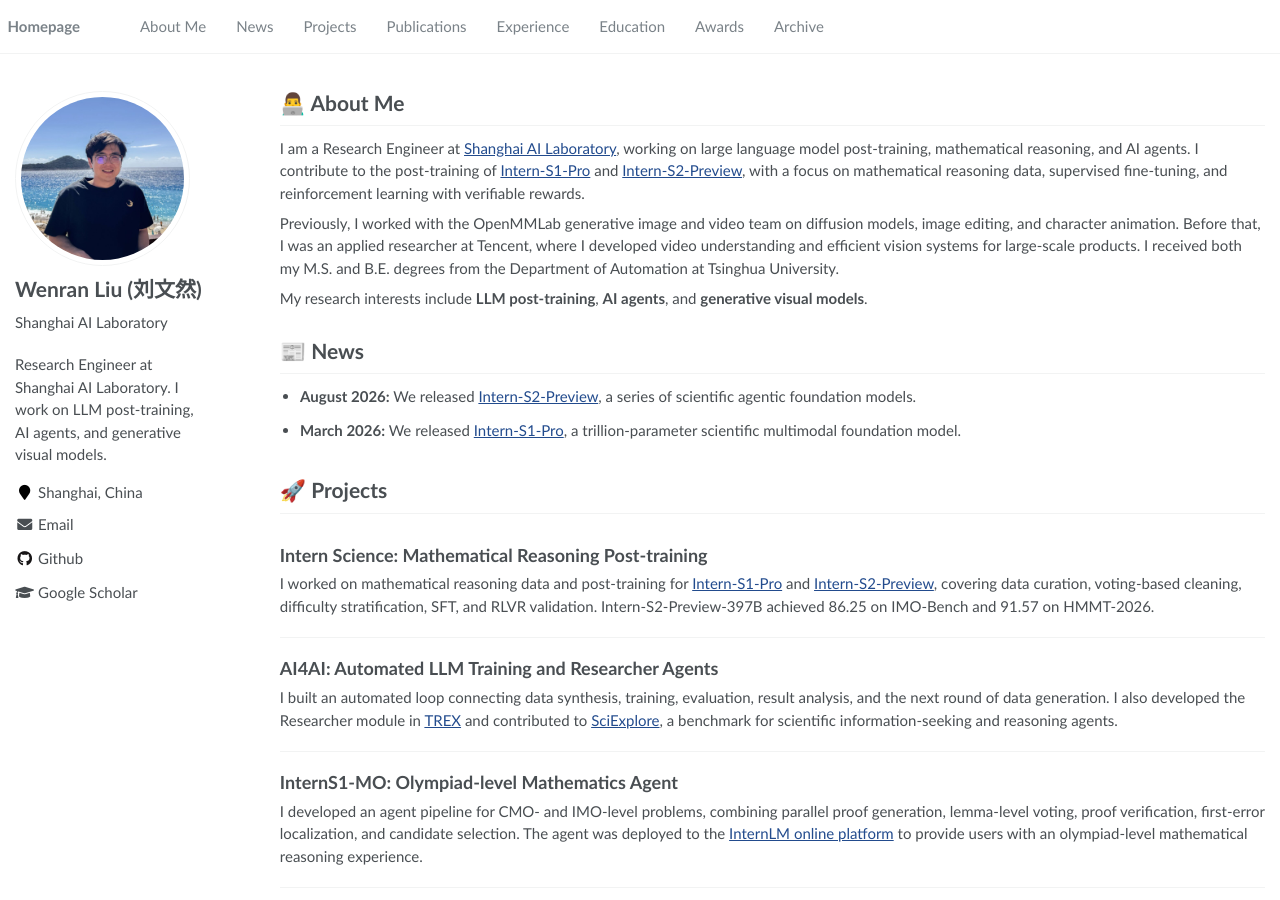
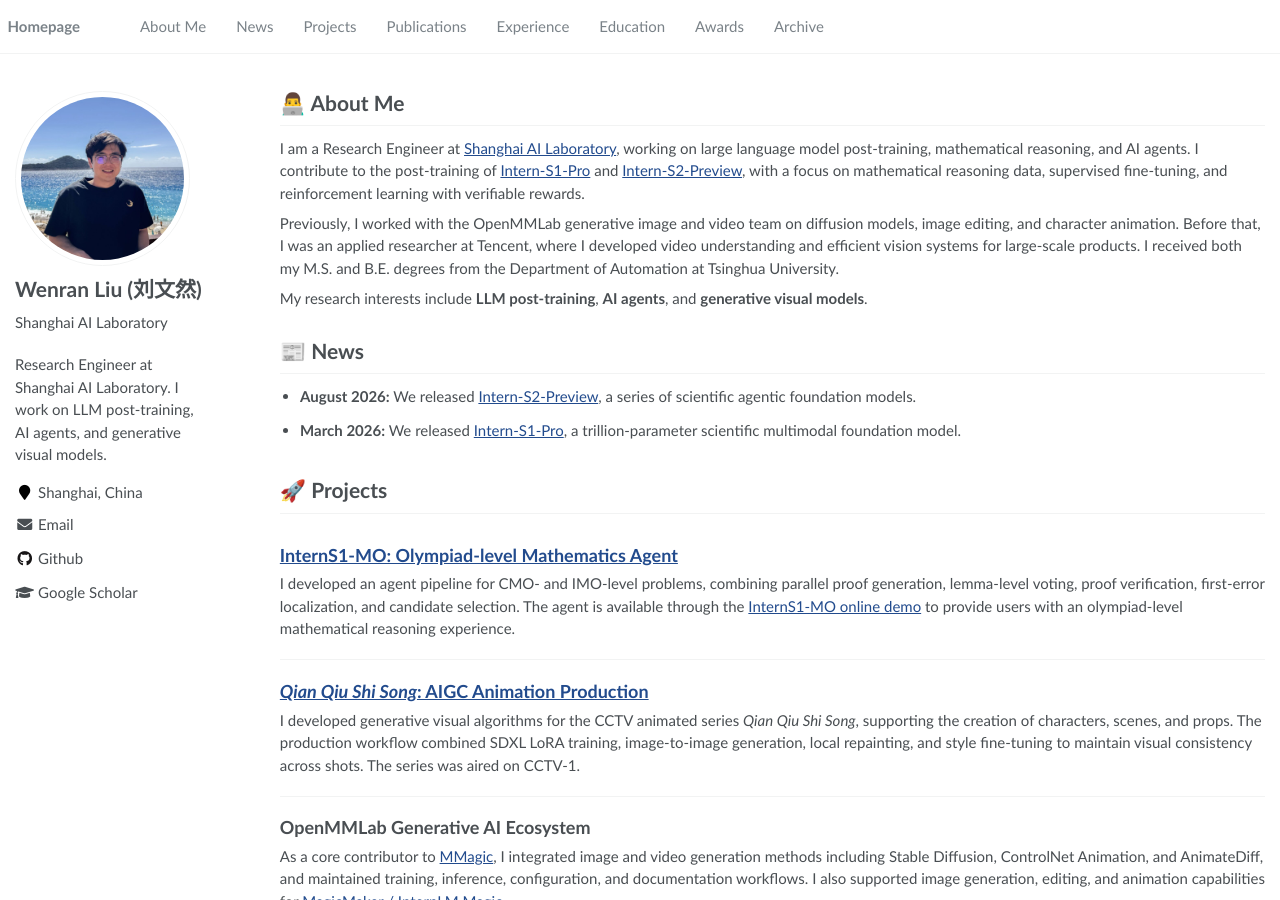
Before and after one commit to liuwenran/liuwenran.github.io, a Jekyll site: the page built from index.html, in a window 1280 px wide and 900 px high. Built offline with Jekyll 4.4.1, drawn with Linux system fonts in a browser that asks for light colours.

Commit message:
Streamline homepage projects

```diff
--- a/index.html
+++ b/index.html
@@ -45,39 +45,17 @@
 <h1>🚀 Projects</h1>
 
 <div class="project-item">
-  <h2>Intern Science: Mathematical Reasoning Post-training</h2>
-  <p>
-    I worked on mathematical reasoning data and post-training for
-    <a href="https://arxiv.org/abs/2603.25040">Intern-S1-Pro</a> and
-    <a href="https://arxiv.org/abs/2608.13505">Intern-S2-Preview</a>, covering data curation,
-    voting-based cleaning, difficulty stratification, SFT, and RLVR validation.
-    Intern-S2-Preview-397B achieved 86.25 on IMO-Bench and 91.57 on HMMT-2026.
-  </p>
-</div>
-
-<div class="project-item">
-  <h2>AI4AI: Automated LLM Training and Researcher Agents</h2>
-  <p>
-    I built an automated loop connecting data synthesis, training, evaluation, result analysis,
-    and the next round of data generation. I also developed the Researcher module in
-    <a href="https://arxiv.org/abs/2604.14116">TREX</a> and contributed to
-    <a href="https://arxiv.org/abs/2607.20926">SciExplore</a>, a benchmark for scientific
-    information-seeking and reasoning agents.
-  </p>
-</div>
-
-<div class="project-item">
-  <h2>InternS1-MO: Olympiad-level Mathematics Agent</h2>
+  <h2><a href="https://chat-staging.intern-ai.org.cn/intern-s1-mo">InternS1-MO: Olympiad-level Mathematics Agent</a></h2>
   <p>
     I developed an agent pipeline for CMO- and IMO-level problems, combining parallel proof generation,
     lemma-level voting, proof verification, first-error localization, and candidate selection.
-    The agent was deployed to the <a href="https://internlm.intern-ai.org.cn/">InternLM online platform</a>
+    The agent is available through the <a href="https://chat-staging.intern-ai.org.cn/intern-s1-mo">InternS1-MO online demo</a>
     to provide users with an olympiad-level mathematical reasoning experience.
   </p>
 </div>
 
 <div class="project-item">
-  <h2><em>Qian Qiu Shi Song</em>: AIGC Animation Production</h2>
+  <h2><a href="https://tv.cctv.com/2024/02/26/VIDAUw4U4rxtLHnKuKP9dFZV240226.shtml"><em>Qian Qiu Shi Song</em>: AIGC Animation Production</a></h2>
   <p>
     I developed generative visual algorithms for the CCTV animated series <em>Qian Qiu Shi Song</em>,
     supporting the creation of characters, scenes, and props. The production workflow combined
```
